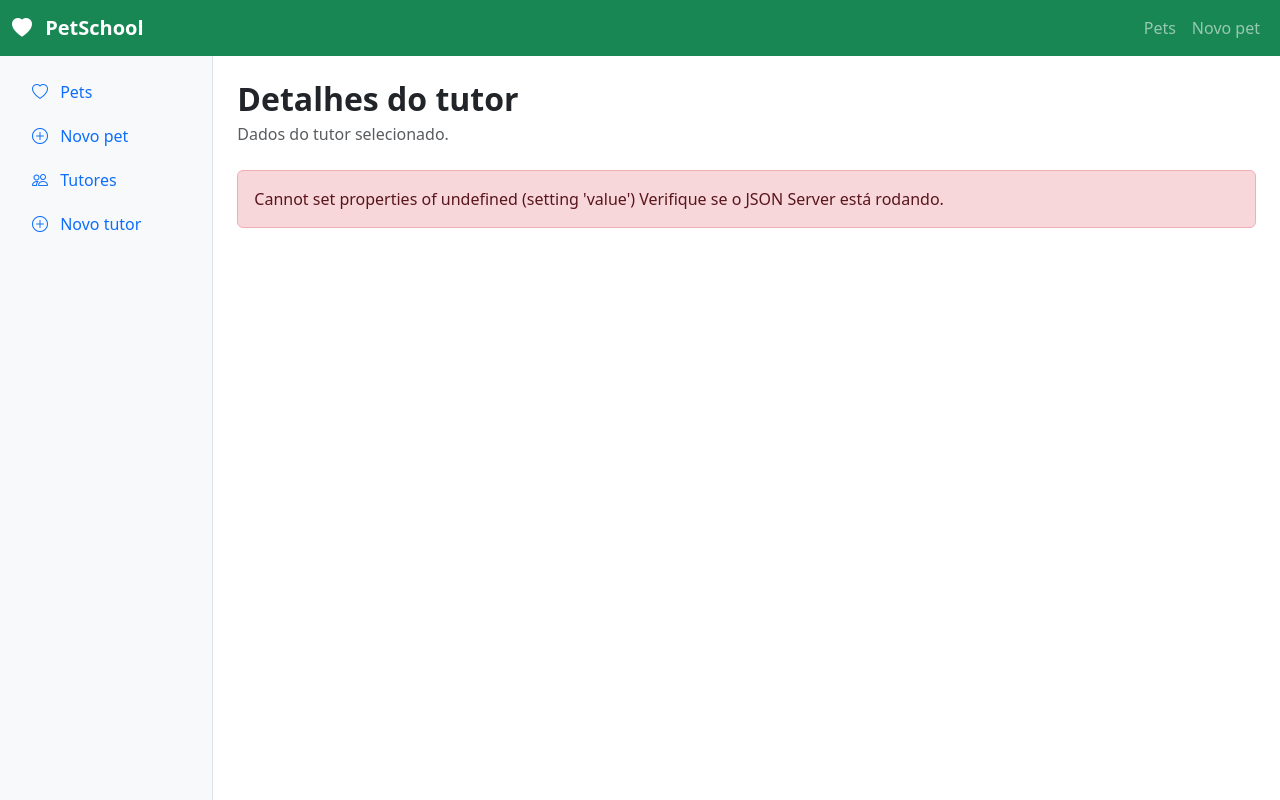
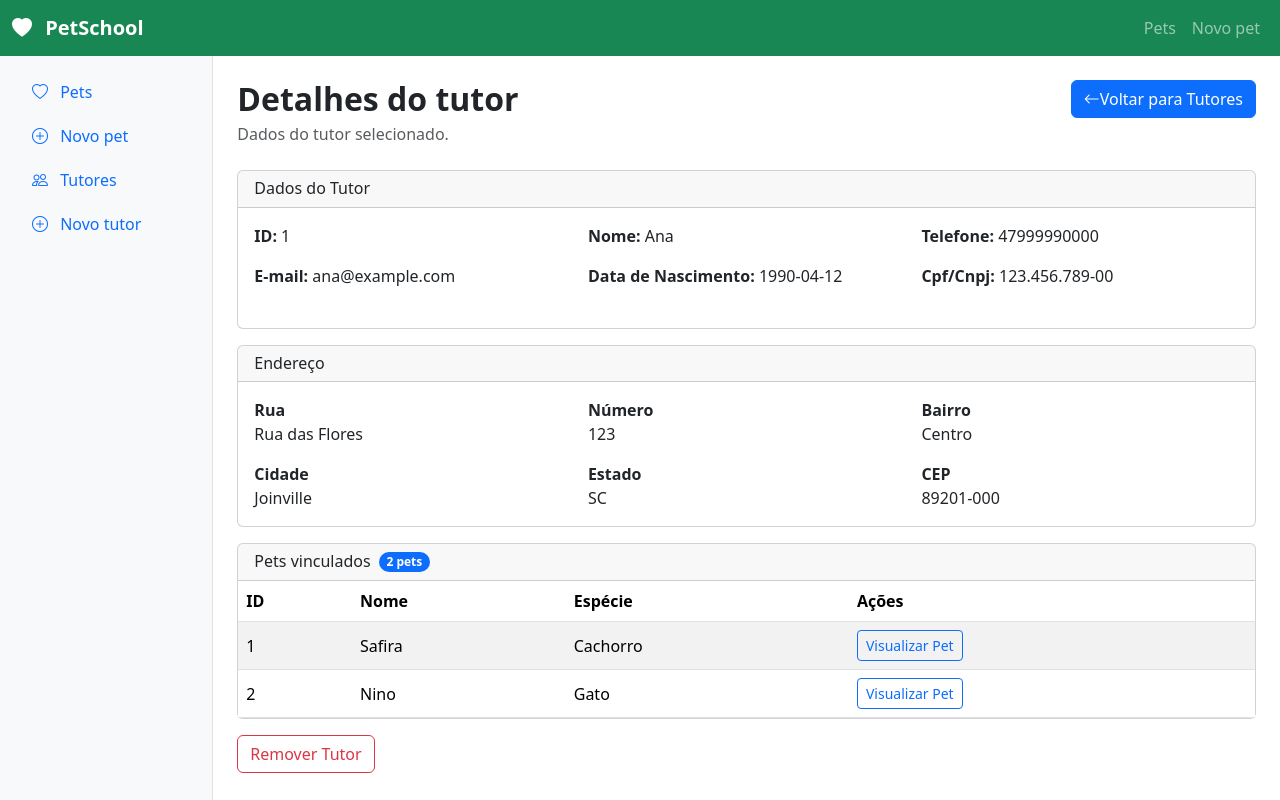
Before and after one commit to IgorMMichels/petHotel, a Vue app: page /tutores/1 in a window 1280 px wide. Built offline with nearby package versions, Linux system fonts and the light colour scheme; data requests are answered from the project's data file.

Commit message:
feat: ajustes e reestyle do tutoresdetails

```diff
--- a/db.json
+++ b/db.json
@@ -79,14 +79,67 @@
         "estado": "SC",
         "cep": "89221-010"
       }
+    },
+    {
+      "id": "szQnPTf-hr4",
+      "nome": "Igor",
+      "telefone": "47984094842",
+      "cpfCnpj": "14026396940",
+      "email": "iguinho.michels@gmail.com",
+      "dataNascimento": "2009-10-26",
+      "endereco": {
+        "rua": "Rua São Miguel",
+        "numero": "489",
+        "bairro": "Boa Vista",
+        "cidade": "Joinville",
+        "estado": "SC",
+        "cep": "89206200"
+      }
     }
   ],
   "pets": [
-    { "id": "1", "nome": "Safira", "especie": "Cachorro", "tutorId": "1" },
-    { "id": "2", "nome": "Nino", "especie": "Gato", "tutorId": "1" },
-    { "id": "3", "nome": "Thor", "especie": "Cachorro", "tutorId": "2" },
-    { "id": "4", "nome": "Luna", "especie": "Gato", "tutorId": "3" },
-    { "id": "5", "nome": "Mel", "especie": "Cachorro", "tutorId": "4" },
-    { "id": "6", "nome": "Bob", "especie": "Cachorro", "tutorId": "5" }
-  ]
+    {
+      "id": "1",
+      "nome": "Safira",
+      "especie": "Cachorro",
+      "tutorId": "1"
+    },
+    {
+      "id": "2",
+      "nome": "Nino",
+      "especie": "Gato",
+      "tutorId": "1"
+    },
+    {
+      "id": "3",
+      "nome": "Thor",
+      "especie": "Cachorro",
+      "tutorId": "2"
+    },
+    {
+      "id": "4",
+      "nome": "Luna",
+      "especie": "Gato",
+      "tutorId": "3"
+    },
+    {
+      "id": "5",
+      "nome": "Mel",
+      "especie": "Cachorro",
+      "tutorId": "4"
+    },
+    {
+      "id": "6",
+      "nome": "Bob",
+      "especie": "Cachorro",
+      "tutorId": "5"
+    },
+    {
+      "nome": "QDWDQW",
+      "especie": "Cachorro",
+      "tutorId": "szQnPTf-hr4",
+      "id": "PeeJ4uhDico"
+    }
+  ],
+  "$schema": "./node_modules/json-server/schema.json"
 }
--- a/src/views/TutoresDetailsView.vue
+++ b/src/views/TutoresDetailsView.vue
@@ -1,20 +1,36 @@
 <script setup>
 import { onMounted, ref } from 'vue';
-import { RouterLink, useRoute } from 'vue-router';
+import { RouterLink, useRoute, useRouter } from 'vue-router';
 
 const API_URL = 'http://localhost:3000';
 const route = useRoute();
-const tutor = ref(null);
+const router = useRouter();
 const carregando = ref(true);
 const erro = ref('');
-const pets = ref[''];
+const tutor = ref(null);
+const pets = ref([]);
+const removendo = ref(false);
+const erroRemocao = ref('');
 
-async function carregarTutor() {
+async function carregarDados() {
+  carregando.value = true;
+  erro.value = '';
+
   try {
     const resposta = await fetch(`${API_URL}/tutores/${route.params.id}`);
-    if (!resposta.ok) throw new Error('Tutor não encontrado.');
+    if (!resposta.ok) {
+      throw new Error(
+        resposta.status === 404
+          ? 'Tutor não encontrado.'
+          : 'Não foi possível carregar os dados.',
+      );
+    }
     tutor.value = await resposta.json();
-    pets.value = await fetch(`${API_URL}/pets/${route.params.id}`);
+    const respostaPets = await fetch(`${API_URL}/pets`);
+    if (!respostaPets.ok)
+      throw new Error('Não foi possível carregar os pets vinculados.');
+    const todosPets = await respostaPets.json();
+    pets.value = todosPets.filter((pet) => pet.tutorId === tutor.value.id);
   } catch (error) {
     erro.value = `${error.message} Verifique se o JSON Server está rodando.`;
   } finally {
@@ -22,13 +38,40 @@ async function carregarTutor() {
   }
 }
 
-onMounted(carregarTutor);
+async function removerTutor() {
+  if (!window.confirm('Tem certeza que deseja remover este tutor?')) return;
+
+  removendo.value = true;
+  erroRemocao.value = '';
+  try {
+    const resposta = await fetch(`${API_URL}/tutores/${tutor.value.id}`, {
+      method: 'DELETE',
+    });
+    if (!resposta.ok) throw new Error('Não foi possível remover o tutor.');
+    await router.push({ name: 'tutoresView' });
+  } catch (error) {
+    erroRemocao.value = error.message;
+  } finally {
+    removendo.value = false;
+  }
+}
+
+onMounted(carregarDados);
 </script>
 
 <template>
-  <header class="mb-4">
-    <h1 class="h2 fw-bold mb-1">Detalhes do tutor</h1>
-    <p class="text-body-secondary mb-0">Dados do tutor selecionado.</p>
+  <header class="mb-4 d-flex flex-wrap justify-content-between gap-3">
+    <div>
+      <h1 class="h2 fw-bold mb-1">Detalhes do tutor</h1>
+      <p class="text-body-secondary mb-0">Dados do tutor selecionado.</p>
+    </div>
+    <div>
+      <RouterLink
+        class="btn btn-primary bi-arrow-left"
+        :to="{ name: 'tutoresView' }"
+        >Voltar para Tutores
+      </RouterLink>
+    </div>
   </header>
 
   <p
@@ -47,21 +90,138 @@ onMounted(carregarTutor);
   </p>
   <div
     v-else-if="tutor"
-    class="card"
-    style="max-width: 32rem"
+    class="d-grid gap-3"
   >
-    <div class="card-body">
-      <p><strong>ID:</strong> {{ tutor.id }}</p>
-      <p><strong>Nome:</strong> {{ tutor.nome }}</p>
-      <p class="mb-4"><strong>Telefone:</strong> {{ tutor.telefone }}</p>
-      <p><strong>E-mail:</strong> {{ tutor.email }}</p>
-      <p><strong>Data de Nascimento:</strong> {{ tutor.dataNascimento }}</p>
-      <p><strong>Cpf/Cnpj:</strong> {{ tutor.cpfCnpj }}</p>
-      <RouterLink
-        class="btn btn-outline-secondary"
-        :to="{ name: 'tutoresView' }"
-        >Voltar</RouterLink
+    <section class="card">
+      <h2 class="card-header h6 mb-0">Dados do Tutor</h2>
+      <div class="card-body">
+        <div class="row g-3 mb-4">
+          <div class="col-12 col-md-4">
+            <p class="mb-0"><strong>ID:</strong> {{ tutor.id }}</p>
+          </div>
+          <div class="col-12 col-md-4">
+            <p class="mb-0 text-break">
+              <strong>Nome:</strong> {{ tutor.nome }}
+            </p>
+          </div>
+          <div class="col-12 col-md-4">
+            <p class="mb-0 text-break">
+              <strong>Telefone:</strong> {{ tutor.telefone }}
+            </p>
+          </div>
+          <div class="col-12 col-md-4">
+            <p class="mb-0 text-break">
+              <strong>E-mail:</strong> {{ tutor.email }}
+            </p>
+          </div>
+          <div class="col-12 col-md-4">
+            <p class="mb-0">
+              <strong>Data de Nascimento:</strong> {{ tutor.dataNascimento }}
+            </p>
+          </div>
+          <div class="col-12 col-md-4">
+            <p class="mb-0 text-break">
+              <strong>Cpf/Cnpj:</strong> {{ tutor.cpfCnpj }}
+            </p>
+          </div>
+        </div>
+      </div>
+    </section>
+    <section class="card">
+      <h2 class="card-header h6 mb-0">Endereço</h2>
+      <div class="card-body">
+        <div class="row g-3">
+          <div class="col-12 col-md-4">
+            <strong class="d-block">Rua</strong>
+            <span class="text-break">{{ tutor.endereco?.rua }}</span>
+          </div>
+          <div class="col-12 col-md-4">
+            <strong class="d-block">Número</strong>
+            <span class="text-break">{{ tutor.endereco?.numero }}</span>
+          </div>
+          <div class="col-12 col-md-4">
+            <strong class="d-block">Bairro</strong>
+            <span class="text-break">{{ tutor.endereco?.bairro }}</span>
+          </div>
+          <div class="col-12 col-md-4">
+            <strong class="d-block">Cidade</strong>
+            <span class="text-break">{{ tutor.endereco?.cidade }}</span>
+          </div>
+          <div class="col-12 col-md-4">
+            <strong class="d-block">Estado</strong>
+            <span class="text-break">{{ tutor.endereco?.estado }}</span>
+          </div>
+          <div class="col-12 col-md-4">
+            <strong class="d-block">CEP</strong>
+            <span class="text-break">{{ tutor.endereco?.cep }}</span>
+          </div>
+        </div>
+      </div>
+    </section>
+
+    <section class="card">
+      <h2 class="card-header h6 mb-0 d-flex align-items-center gap-2">
+        Pets vinculados
+        <span class="badge rounded-pill text-bg-primary">
+          {{ pets.length }} {{ pets.length === 1 ? 'pet' : 'pets' }}
+        </span>
+      </h2>
+      <div
+        v-if="pets.length"
+        class="table-responsive"
       >
+        <table class="table table-striped table-hover align-middle mb-0">
+          <thead>
+            <tr>
+              <th scope="col">ID</th>
+              <th scope="col">Nome</th>
+              <th scope="col">Espécie</th>
+              <th scope="col">Ações</th>
+            </tr>
+          </thead>
+          <tbody>
+            <tr
+              v-for="pet in pets"
+              :key="pet.id"
+            >
+              <td>{{ pet.id }}</td>
+              <td>{{ pet.nome }}</td>
+              <td>{{ pet.especie }}</td>
+              <td>
+                <RouterLink
+                  class="btn btn-sm btn-outline-primary text-nowrap"
+                  :to="{ name: 'detalhePet', params: { id: pet.id } }"
+                  >Visualizar Pet</RouterLink
+                >
+              </td>
+            </tr>
+          </tbody>
+        </table>
+      </div>
+      <p
+        v-else
+        class="card-body mb-0 text-body-secondary"
+      >
+        Nenhum pet vinculado.
+      </p>
+    </section>
+
+    <p
+      v-if="erroRemocao"
+      class="alert alert-danger mb-0"
+      role="alert"
+    >
+      {{ erroRemocao }}
+    </p>
+    <div>
+      <button
+        class="btn btn-outline-danger"
+        type="button"
+        :disabled="removendo"
+        @click="removerTutor"
+      >
+        {{ removendo ? 'Removendo...' : 'Remover Tutor' }}
+      </button>
     </div>
   </div>
 </template>
```
